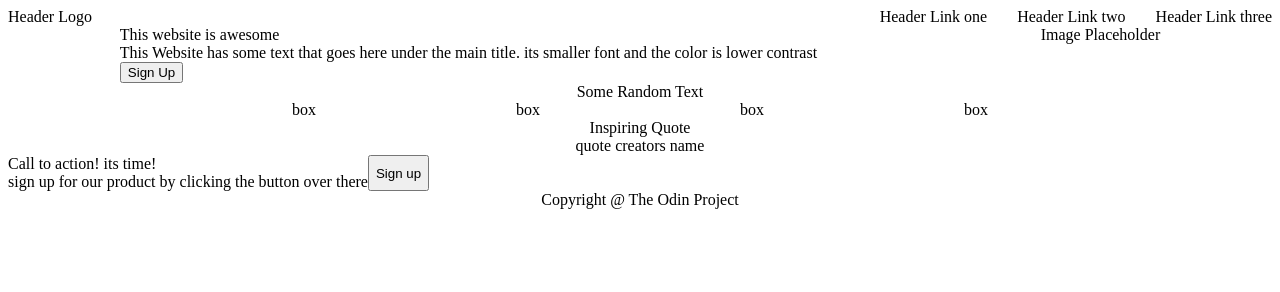
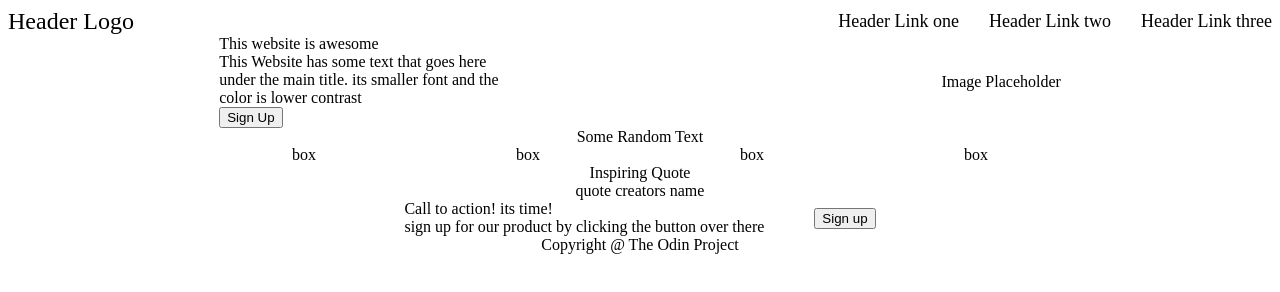
Before and after one commit to Mxrcos13/Landing-Page, a plain HTML site: page index.html in a window 1280 px wide. Drawn offline with Linux system fonts and the light colour scheme.

Commit message:
added basic spacing and alignment between elements

```diff
--- a/index.html
+++ b/index.html
@@ -16,12 +16,12 @@
            <div class="link">Header Link two</div>
            <div class="link">Header Link three</div>
          </div>
-        </div class="mainbody">
+        </div>
           <div class="body">
             <div class="information">
               <div>This website is awesome</div>
               <div>This Website has some text that goes here under the main title. its smaller font and the color is lower contrast</div>
-              <button>Sign Up</button>
+              <button class="upper-button">Sign Up</button>
             </div>
               <div class="image">Image Placeholder</div>
           </div>
@@ -44,7 +44,7 @@
           <div>Call to action! its time!</div>
           <div>sign up for our product by clicking the button over there</div>
         </div>
-        <button>Sign up</button>
+        <button class="lower-button">Sign up</button>
       </div>
       <div class="footer">Copyright @ The Odin Project</div>
     </body>
--- a/styles.css
+++ b/styles.css
@@ -8,9 +8,15 @@ body {
     justify-content: space-between;
 }
 
+.Logo {
+    font-size: 24px;
+}
+
 .links {
     display: flex;
     gap: 30px;
+    font-size: 18px;
+    align-items: center;
 }
 
 .body {
@@ -18,6 +24,21 @@ body {
     justify-content: space-around;
 }
 
+.information {
+    display: flex;
+    flex-direction: column ;
+    width: 300px;
+}
+
+.upper-button {
+    align-self: flex-start;
+}
+
+.image {
+    display: flex;
+    justify-content: center;
+    align-items: center;
+}
 .boxhead {
     display: flex;
     justify-content: center;
@@ -37,6 +58,8 @@ body {
 
 .bluebox {
     display: flex;
+    justify-content: center;
+    gap: 50px;
 }
 
 .boxtext {
@@ -44,6 +67,10 @@ body {
     flex-direction: column;
 }
 
+.lower-button {
+    align-self: center;
+}
+
 .footer {
     display: flex;
     justify-content: center;
```
